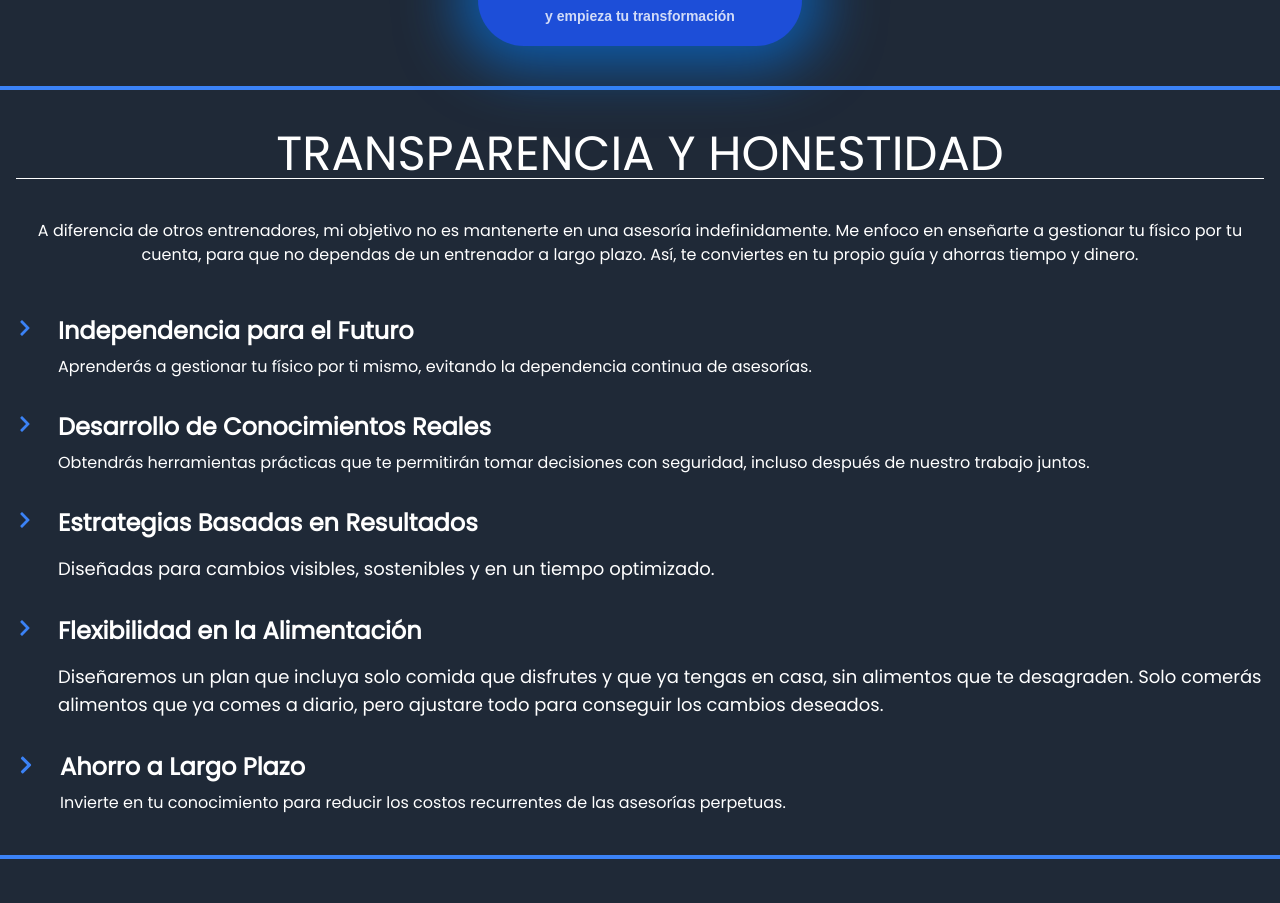
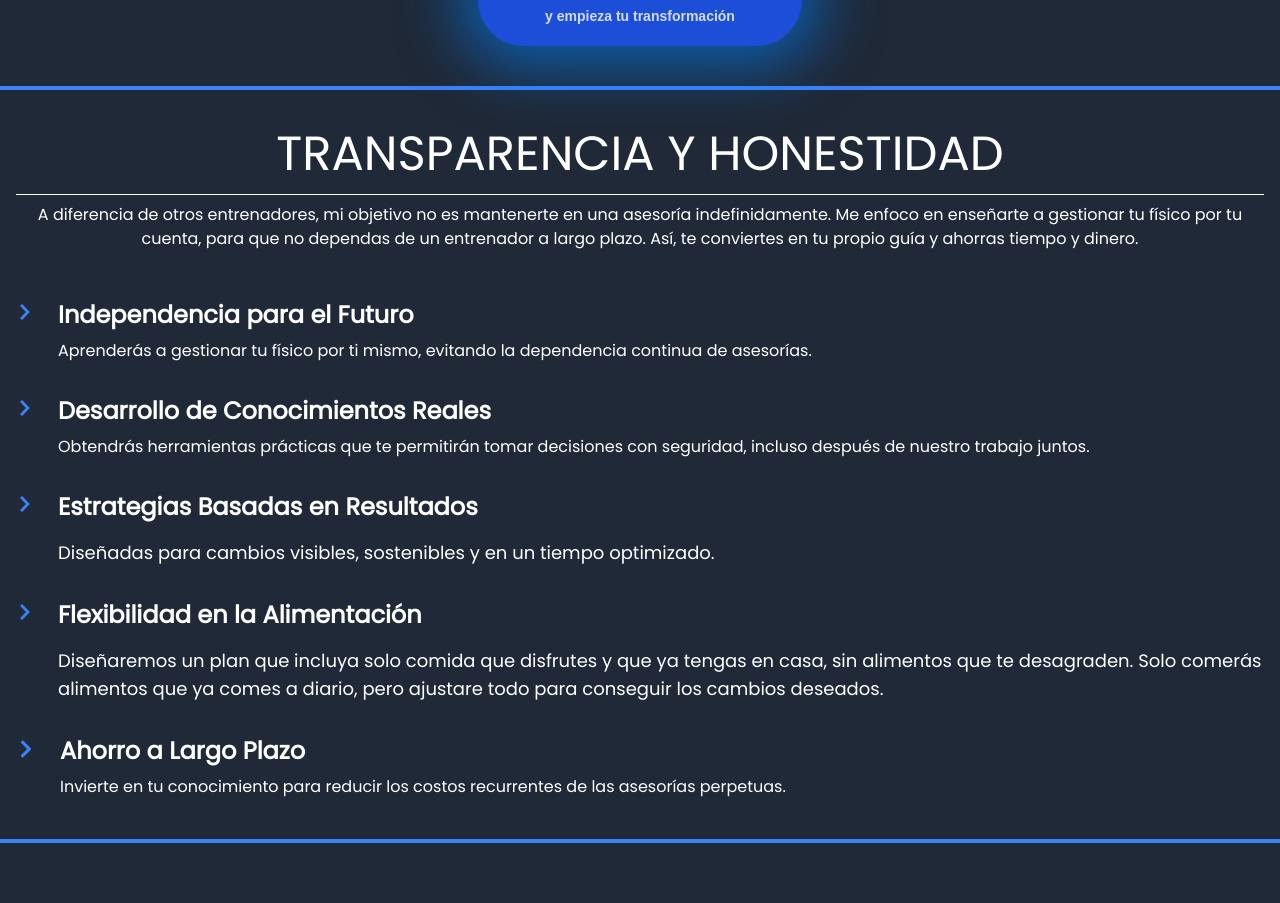
Before and after one commit to Maticaba99/catroux-fit, a Next.js app: page / in a window 1280 px wide. Shown: the part 1246-2149 px from the top of the page. Built offline with nearby package versions, Linux system fonts and the light colour scheme.

Commit message:
Update abjao.tsx

```diff
--- a/src/app/components/abjao.tsx
+++ b/src/app/components/abjao.tsx
@@ -8,11 +8,11 @@ function Features() {
       <section className="bg-gray ">
         <div className="max-w-7xl mx-auto px-4">
           <div style={{ fontFamily: "Poppins, sans-serif" }}>
-            <h2 className="text-3xl md:text-4xl lg:text-5xl text-center text-white ">
+            <h2 className="text-3xl md:text-4xl lg:text-5xl text-center text-white pb-4">
               TRANSPARENCIA Y HONESTIDAD{" "}
             </h2>
             <hr
-              className="border-white pt-8
+              className="border-white
 "
             />
           </div>
```
